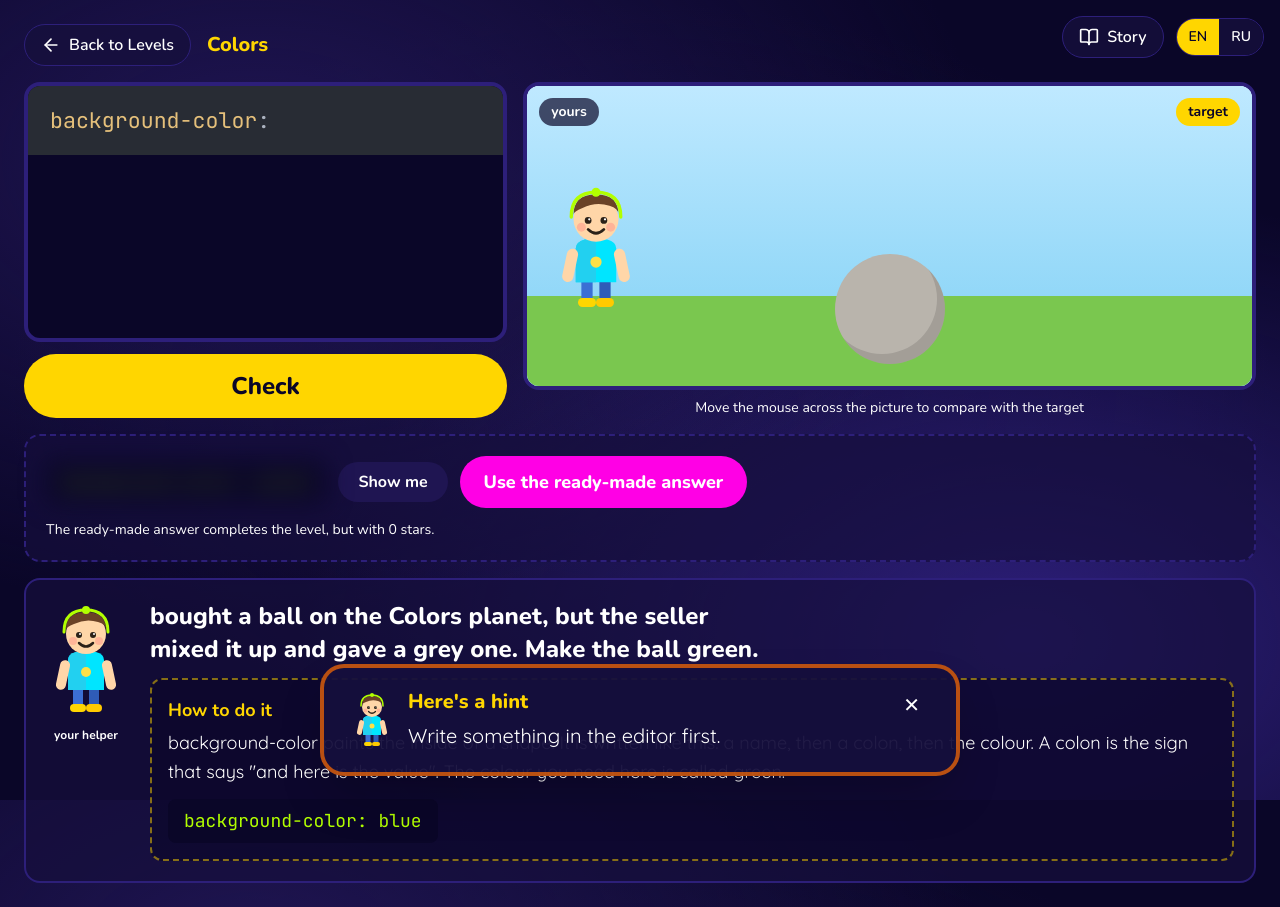
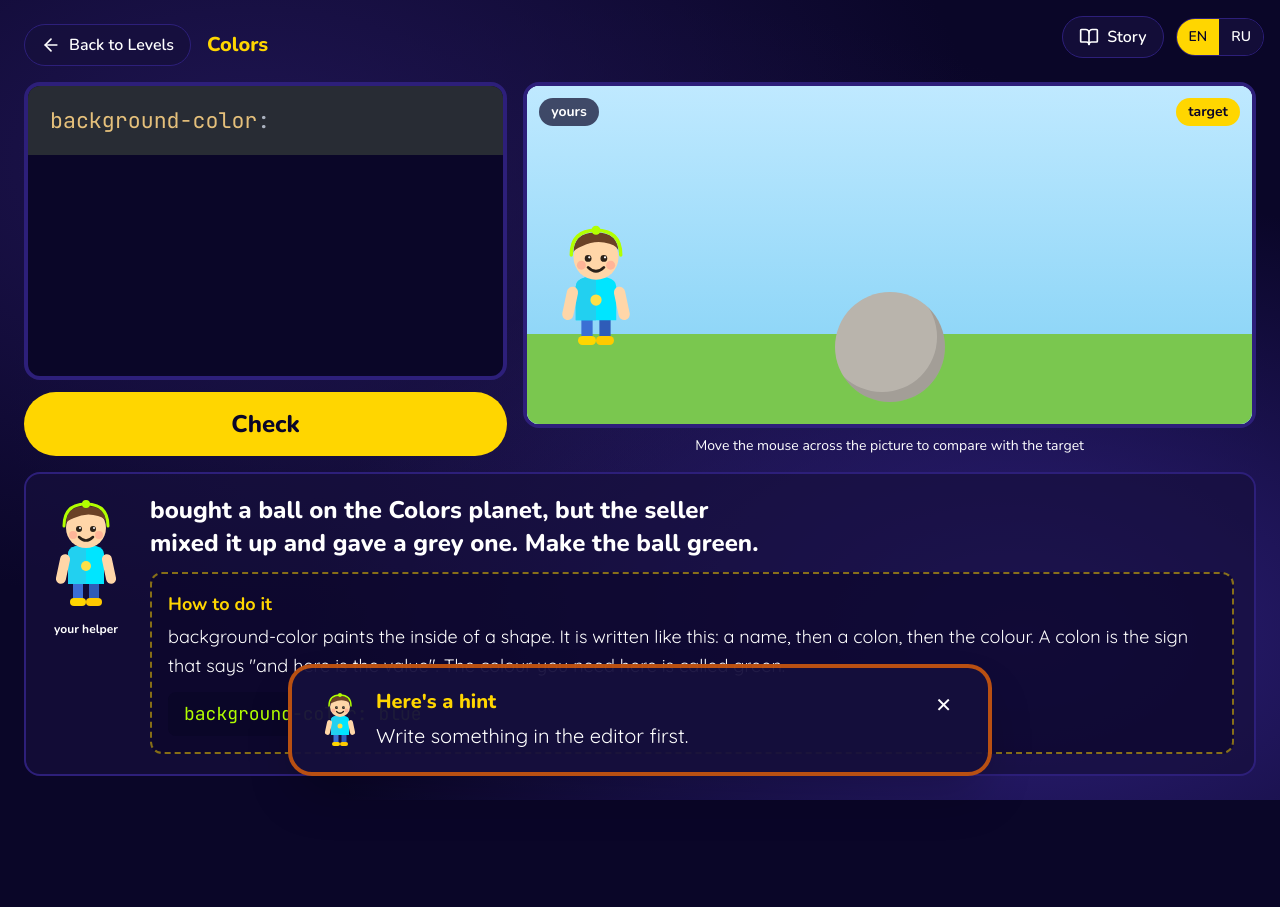
Before and after one commit to Nelenik/codenaut_v1, a Next.js app: page /play/colors/01 in a window 1280 px wide. Both pictures are taken after a click on the button "Check". After the commit the page ends 800 px from the top, so only its background shows below. Built offline with nearby package versions, Linux system fonts and the light colour scheme.

Commit message:
Move reveal and solution buttons into the hint toast

```diff
--- a/src/components/HintLadder.tsx
+++ /dev/null
@@ -1,54 +0,0 @@
-'use client';
-
-import { useState } from 'react';
-
-type Props = {
-  /** Fills the editor in and completes the level at the cost of every star. */
-  solution: string;
-  labels: {
-    reveal: string;
-    useSolution: string;
-    solutionCosts: string;
-  };
-  onUseSolution: () => void;
-};
-
-/**
- * A child must never be stuck with no way forward, so the ladder always ends at
- * a working answer. The first rung — guiding words — is not here: it arrives in
- * the hint toast after a failed check, so the words and the mechanism stay in
- * one place instead of the same hint appearing twice in two different boxes.
- */
-export default function HintLadder({ solution, labels, onUseSolution }: Props) {
-  const [revealed, setRevealed] = useState(false);
-
-  return (
-    <div className="rounded-2xl bg-space-800/70 border-2 border-dashed border-space-600 p-4 md:p-5 flex flex-wrap items-center gap-3">
-      <code
-        className={`px-4 py-2 rounded-lg bg-space-900 font-mono text-lg select-none transition-all ${
-          revealed ? 'text-planet-lime' : 'text-planet-lime/40 blur-md'
-        }`}
-      >
-        {solution}
-      </code>
-
-      {!revealed ? (
-        <button
-          onClick={() => setRevealed(true)}
-          className="px-5 py-2 rounded-full bg-space-700 text-white font-display font-bold hover:bg-space-600 transition-colors"
-        >
-          {labels.reveal}
-        </button>
-      ) : null}
-
-      <button
-        onClick={onUseSolution}
-        className="px-6 py-3 rounded-full bg-planet-magenta text-white font-display font-extrabold text-lg hover:brightness-110 transition-all"
-      >
-        {labels.useSolution}
-      </button>
-
-      <p className="w-full text-sm text-space-300 font-display">{labels.solutionCosts}</p>
-    </div>
-  );
-}
--- a/src/components/LevelScreen.tsx
+++ b/src/components/LevelScreen.tsx
@@ -15,7 +15,6 @@ import TaskZone from '@/components/TaskZone';
 import CssEditor from '@/components/CssEditor';
 import PlayfieldPreview from '@/components/PlayfieldPreview';
 import CheckButton from '@/components/CheckButton';
-import HintLadder from '@/components/HintLadder';
 import ResultToast from '@/components/ResultToast';
 import Loading from '@/components/Loading';
 
@@ -45,7 +44,6 @@ export default function LevelScreen({ worldId, levelId }: Props) {
   const [failedAttempts, setFailedAttempts] = useState(0);
   const [result, setResult] = useState<Result | null>(null);
   const [celebrating, setCelebrating] = useState(false);
-  const [showingHints, setShowingHints] = useState(false);
 
   const iframeRef = useRef<HTMLIFrameElement | null>(null);
 
@@ -67,7 +65,6 @@ export default function LevelScreen({ worldId, levelId }: Props) {
       setFailedAttempts(0);
       setResult(null);
       setCelebrating(false);
-      setShowingHints(false);
     });
 
     return () => {
@@ -146,7 +143,6 @@ export default function LevelScreen({ worldId, levelId }: Props) {
 
     setFailedAttempts((n) => n + 1);
     setResult({ kind: outcome.kind, property: 'property' in outcome ? outcome.property : null });
-    setShowingHints(true);
   };
 
   const unlockNext = () => {
@@ -169,7 +165,6 @@ export default function LevelScreen({ worldId, levelId }: Props) {
     // mid-level must always have a way forward.
     recordTaskSuccess(taskId, 0, 999);
     setResult({ kind: 'success', stars: 0 });
-    setShowingHints(false);
     setCelebrating(true);
     unlockNext();
   };
@@ -256,34 +251,31 @@ export default function LevelScreen({ worldId, levelId }: Props) {
 
       {result && !celebrating ? (
         <ResultToast
-          kind={result.kind === 'rightLookWrongProperty' ? 'praise' : result.kind === 'nothingTyped' ? 'empty' : 'hint'}
+          kind={
+            result.kind === 'rightLookWrongProperty'
+              ? 'praise'
+              : result.kind === 'nothingTyped'
+                ? 'empty'
+                : 'hint'
+          }
           title={
-            result.kind === 'rightLookWrongProperty'
-              ? t('toast.praiseTitle')
-              : result.kind === 'nothingTyped'
-                ? t('toast.hintTitle')
-                : t('toast.hintTitle')
+            result.kind === 'rightLookWrongProperty' ? t('toast.praiseTitle') : t('toast.hintTitle')
           }
           text={
             result.kind === 'rightLookWrongProperty'
               ? t('level.wrongProperty', { property: result.expected ?? '' })
               : result.kind === 'nothingTyped'
                 ? t('level.nothingTyped')
-                : (t(`${taskKey}.hints.0`) || t('level.nothingTyped'))
+                : t(`${taskKey}.hints.0`)
           }
-          onDismiss={() => setResult(null)}
-        />
-      ) : null}
-
-      {showingHints && !celebrating ? (
-        <HintLadder
-          solution={task.config.solution}
+          solution={result.kind === 'nothingTyped' ? undefined : task.config.solution}
           labels={{
             reveal: t('level.reveal'),
             useSolution: t('level.useSolution'),
             solutionCosts: t('level.solutionCosts'),
           }}
           onUseSolution={useSolution}
+          onDismiss={() => setResult(null)}
         />
       ) : null}
 
--- a/src/components/ResultToast.tsx
+++ b/src/components/ResultToast.tsx
@@ -1,4 +1,6 @@
 'use client';
+
+import { useState } from 'react';
 
 type Kind = 'hint' | 'praise' | 'empty';
 
@@ -6,22 +8,43 @@ type Props = {
   kind: Kind;
   title: string;
   text: string;
+  /** Omitted when there is nothing to give away yet (nothing was typed). */
+  solution?: string;
+  labels?: {
+    reveal: string;
+    useSolution: string;
+    solutionCosts: string;
+  };
+  onUseSolution?: () => void;
   onDismiss: () => void;
 };
 
 /**
- * A wrong check must never feel like a scolding. This floats over the page in
- * warm amber rather than red, stays until the child acts again (a hint they
- * cannot finish reading is not a hint), and does not block the editor.
+ * One box for everything a stuck child needs: the guiding words from the task's
+ * `hints`, the answer with its characters hidden, and the ready-made answer.
+ * They live together on purpose — a hint in one place and its answer in another
+ * makes a child hunt for where to go next.
+ *
+ * Warm amber rather than red, floating rather than inline so it never covers the
+ * editor, and it stays until acted on: a hint that times out unread is not a hint.
  */
-export default function ResultToast({ kind, title, text, onDismiss }: Props) {
+export default function ResultToast({
+  kind,
+  title,
+  text,
+  solution,
+  labels,
+  onUseSolution,
+  onDismiss,
+}: Props) {
+  const [revealed, setRevealed] = useState(false);
   const accent = kind === 'praise' ? 'border-planet-yellow' : 'border-planet-orange/70';
 
   return (
     <div
       role="status"
       aria-live="polite"
-      className={`fixed bottom-6 left-1/2 -translate-x-1/2 z-40 w-[min(92vw,40rem)] rounded-3xl border-4 ${accent} bg-space-800/95 shadow-2xl px-5 py-4 md:px-7 md:py-5 flex gap-4 items-start`}
+      className={`fixed bottom-6 left-1/2 -translate-x-1/2 z-40 w-[min(92vw,44rem)] rounded-3xl border-4 ${accent} bg-space-800/95 shadow-2xl px-5 py-4 md:px-7 md:py-5 flex gap-4 items-start`}
     >
       <img src="/assets/kid.svg" alt="" className="w-10 h-16 shrink-0" />
 
@@ -30,6 +53,37 @@ export default function ResultToast({ kind, title, text, onDismiss }: Props) {
           {title}
         </p>
         <p className="text-lg md:text-xl text-space-50 leading-relaxed">{text}</p>
+
+        {solution && labels && onUseSolution ? (
+          <>
+            <div className="mt-4 flex flex-wrap items-center gap-3">
+              <code
+                className={`px-4 py-2 rounded-lg bg-space-900 font-mono text-lg select-none transition-all ${
+                  revealed ? 'text-planet-lime' : 'text-planet-lime/40 blur-md'
+                }`}
+              >
+                {solution}
+              </code>
+
+              {!revealed ? (
+                <button
+                  onClick={() => setRevealed(true)}
+                  className="px-5 py-2 rounded-full bg-space-700 text-white font-display font-bold hover:bg-space-600 transition-colors"
+                >
+                  {labels.reveal}
+                </button>
+              ) : null}
+
+              <button
+                onClick={onUseSolution}
+                className="px-6 py-3 rounded-full bg-planet-magenta text-white font-display font-extrabold text-lg hover:brightness-110 transition-all"
+              >
+                {labels.useSolution}
+              </button>
+            </div>
+            <p className="mt-2 text-sm text-space-300 font-display">{labels.solutionCosts}</p>
+          </>
+        ) : null}
       </div>
 
       <button
```
